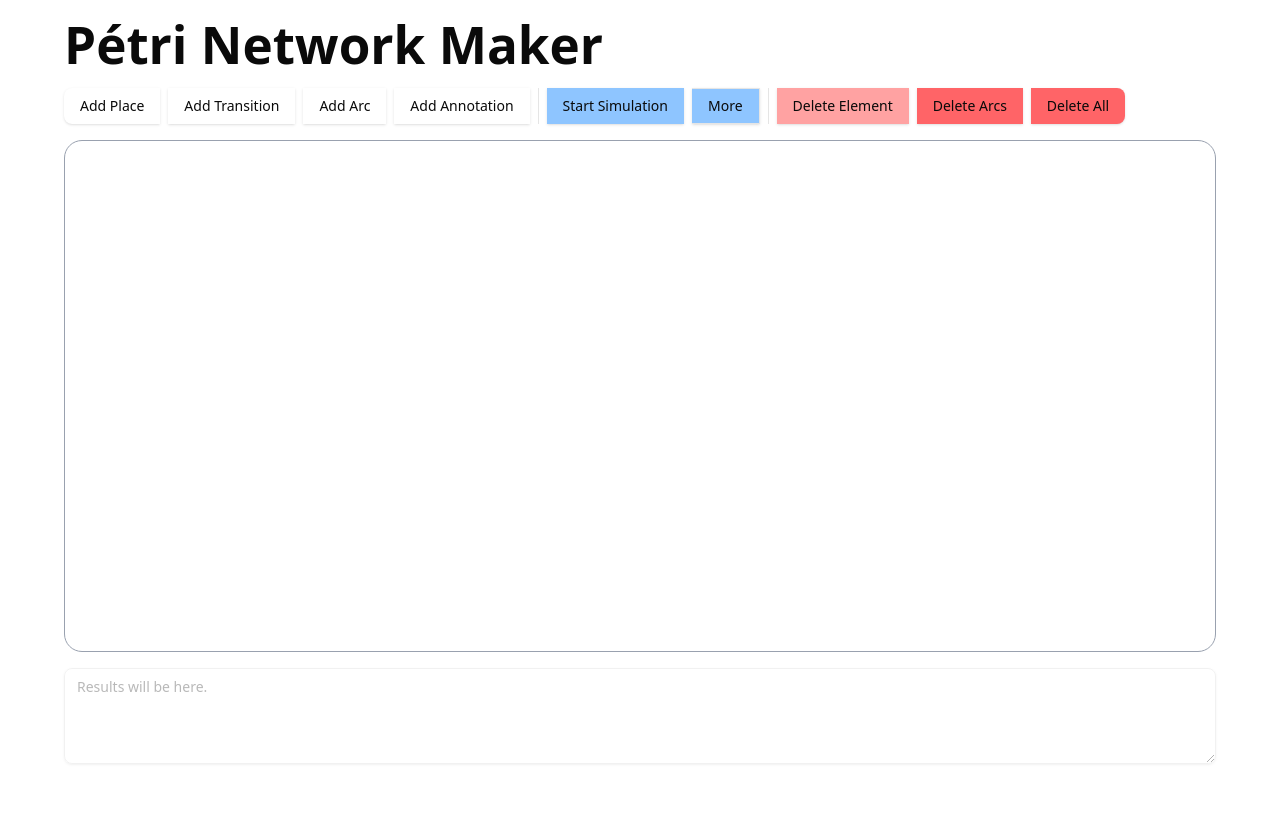
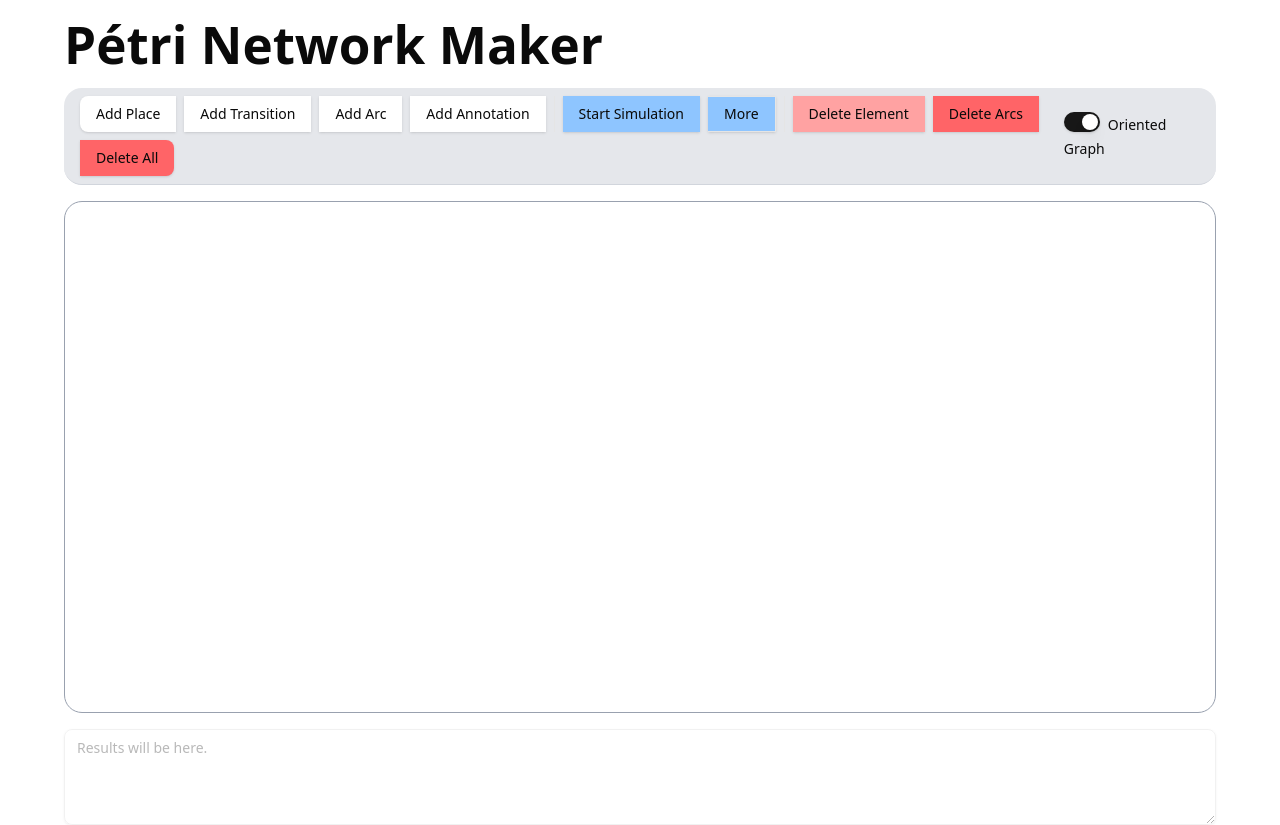
Before and after one commit to ArcLKN/graph_theory_petri, a React (Vite) app: page / in a window 1280 px wide. Before the commit the page ends 800 px from the top, so only its background shows below. Built offline with nearby package versions, Linux system fonts and the light colour scheme.

Commit message:
Added isOrientedGraph switch and variable

```diff
--- a/src/App.jsx
+++ b/src/App.jsx
@@ -51,10 +51,6 @@ function addTransition(setTransitions, mousePos) {
 	]);
 }
 
-function addArc() {
-	// Logic to add an arc to the Pétri Network
-}
-
 function addAnnotation() {
 	// Logic to add an annotation to the Pétri Network
 	setTransitions((prevTransitions) => [
@@ -70,6 +66,8 @@ function addAnnotation() {
 }
 
 function App() {
+	const [isOriented, setIsOriented] = useState(true);
+
 	const [isDialogBoxOpen, setDialogBoxIsOpen] = useState(false);
 	const [inputValue, setInputValue] = useState(1);
 	const [doSimulation, setDoSimulation] = useState(false);
@@ -304,6 +302,8 @@ function App() {
 				actionButtonClass={actionButtonClass}
 				setResult={setResult}
 				handleTransformationIn={handleTransformationIn}
+				setIsOrientedGraph={setIsOriented}
+				isOrientedGraph={isOriented}
 			/>
 
 			{/* Canvas for drawing Pétri Network will go here */}
--- a/src/components/EditorToolbar.jsx
+++ b/src/components/EditorToolbar.jsx
@@ -4,6 +4,8 @@ import {
 	ButtonGroupSeparator,
 	ButtonGroupText,
 } from "@/components/ui/button-group";
+import { Switch } from "@/components/ui/switch";
+import { Label } from "@/components/ui/label";
 import SimulationMenu from "./SimulationMenu.jsx";
 
 export default function EditorToolbar({
@@ -17,9 +19,11 @@ export default function EditorToolbar({
 	handleTransformationIn,
 	handleDeleteArcs,
 	handleDeleteAll,
+	setIsOrientedGraph,
+	isOrientedGraph,
 }) {
 	return (
-		<div className='Menu w-full'>
+		<div className='Menu w-full flex flex-row items-center justify-between p-2 px-4 bg-gray-200 border-b border-gray-300 rounded-2xl'>
 			<div className='flex flex-row items-start space-x-4'>
 				<ButtonGroup className='flex flex-wrap gap-2'>
 					{/* Action Buttons */}
@@ -84,6 +88,13 @@ export default function EditorToolbar({
 					</Button>
 				</ButtonGroup>
 			</div>
+			<div>
+				<Switch
+					checked={isOrientedGraph}
+					onCheckedChange={() => setIsOrientedGraph(!isOrientedGraph)}
+				/>
+				<Label className='ml-2'>Oriented Graph</Label>
+			</div>
 		</div>
 	);
 }
```
